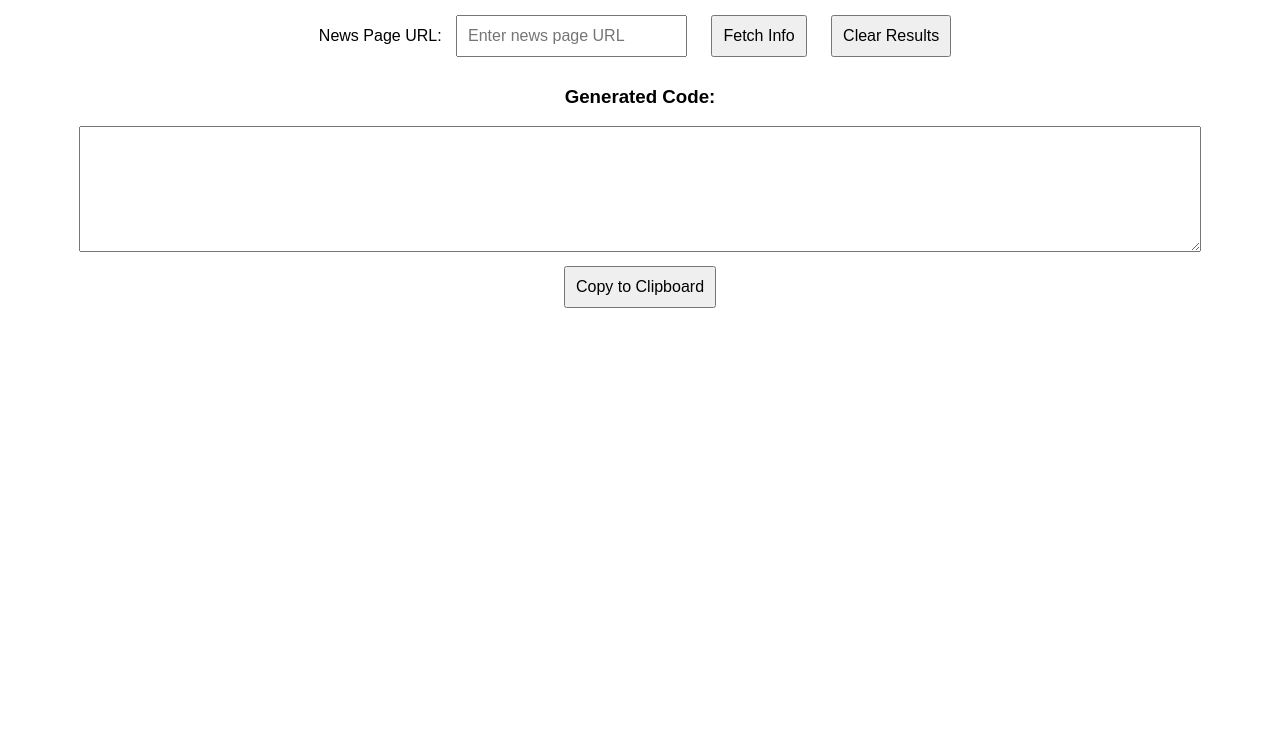
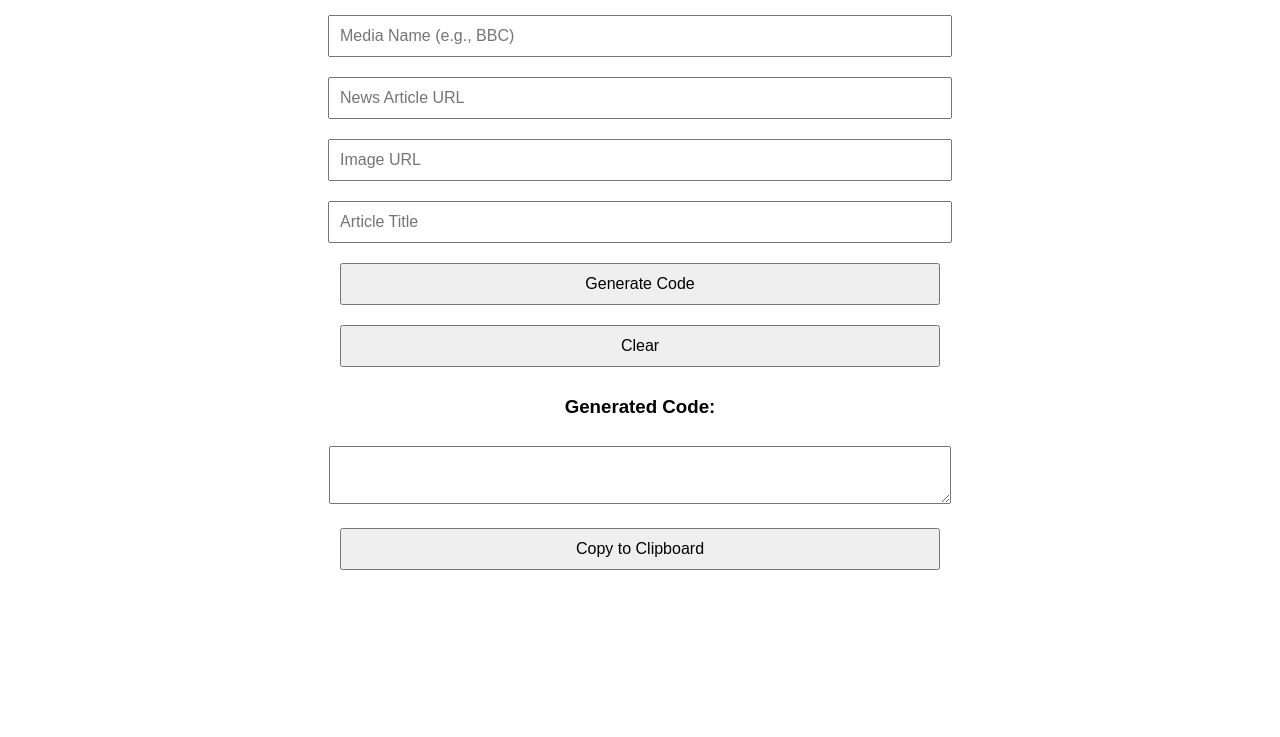
Before and after one commit to Coolheart4u/newscodecreator2, a plain HTML site: page index.html in a window 1280 px wide. Shown: the part 63-800 px from the top of the page. Drawn offline with Linux system fonts and the light colour scheme.

Commit message:
Update index.html

```diff
--- a/index.html
+++ b/index.html
@@ -1,79 +1,109 @@
 <!DOCTYPE html>
 <html lang="en">
 <head>
-    <meta charset="UTF-8">
-    <meta name="viewport" content="width=device-width, initial-scale=1.0">
-    <title>News Extractor & Code Generator</title>
+  <meta charset="UTF-8" />
+  <meta name="viewport" content="width=device-width, initial-scale=1.0"/>
+  <title>News Box Builder</title>
   <style>
-        body { font-family: Arial, sans-serif; text-align: center; margin: 20px; }
-        input, button { margin: 10px; padding: 10px; font-size: 16px; }
-        textarea { width: 90%; height: 120px; font-size: 14px; }
-        .pub-box { border: 1px solid #ccc; padding: 15px; margin-top: 20px; text-align: left; }
-        .pub-box img { max-width: 100%; height: auto; }
+    body {
+      font-family: Arial, sans-serif;
+      text-align: center;
+      margin: 20px;
+    }
+    input, textarea, button {
+      margin: 10px;
+      padding: 10px;
+      font-size: 16px;
+      width: 90%;
+      max-width: 600px;
+    }
+    .pub-box {
+      border: 1px solid #ccc;
+      padding: 15px;
+      margin-top: 20px;
+      text-align: left;
+      max-width: 600px;
+      margin-left: auto;
+      margin-right: auto;
+    }
+    .pub-box img {
+      max-width: 100%;
+      height: auto;
+    }
+    #livePreview {
+      margin-top: 30px;
+    }
   </style>
 </head>
 <body>
 
-    <h2>News Extractor & Code Generator</h2>
+  <h2>Manual News Box Generator</h2>
 
-    <label>News Page URL:</label>
-    <input type="text" id="newsUrl" placeholder="Enter news page URL">
-    <button onclick="fetchNewsInfo()">Fetch Info</button>
-    <button onclick="clearResults()">Clear Results</button>
+  <input type="text" id="mediaName" placeholder="Media Name (e.g., BBC)" oninput="updateLivePreview()">
+  <input type="text" id="newsUrl" placeholder="News Article URL" oninput="updateLivePreview()">
+  <input type="text" id="imageUrl" placeholder="Image URL" oninput="updateLivePreview()">
+  <input type="text" id="title" placeholder="Article Title" oninput="updateLivePreview()">
+
+  <button onclick="generateBox()">Generate Code</button>
+  <button onclick="clearResults()">Clear</button>
 
   <h3>Generated Code:</h3>
   <textarea id="generatedCode" readonly></textarea>
   <br>
   <button onclick="copyToClipboard()">Copy to Clipboard</button>
 
-    <div id="preview"></div>
+  <div id="livePreview"></div>
 
   <script>
-        async function fetchNewsInfo() {
+    function updateLivePreview() {
+      const media = document.getElementById("mediaName").value.trim();
       const url = document.getElementById("newsUrl").value.trim();
-            if (!url) {
-                alert("Please enter a valid news URL!");
+      const img = document.getElementById("imageUrl").value.trim();
+      const title = document.getElementById("title").value.trim();
+
+      const today = new Date();
+      const formattedDate = `${today.getDate()} ${today.toLocaleString('en-GB', { month: 'long' })} ${today.getFullYear()}`;
+
+      if (media && url && img && title) {
+        document.getElementById("livePreview").innerHTML = `
+          <div class="pub-box">
+            <p>${media}</p>
+            <a href="${url}" target="_blank">
+              <img src="${img}" alt="News Image">
+              <p>${title}</p>
+              <p>Uploaded: ${formattedDate}</p>
+            </a>
+          </div>`;
+      } else {
+        document.getElementById("livePreview").innerHTML = "";
+      }
+    }
+
+    function generateBox() {
+      const media = document.getElementById("mediaName").value.trim();
+      const url = document.getElementById("newsUrl").value.trim();
+      const img = document.getElementById("imageUrl").value.trim();
+      const title = document.getElementById("title").value.trim();
+
+      if (!media || !url || !img || !title) {
+        alert("Please fill out all fields.");
         return;
       }
-
-            try {
-                const response = await fetch(`https://api.allorigins.hexlet.app/get?disableCache=true&url=${encodeURIComponent(url)}`);
-                if (!response.ok) throw new Error("Network response was not ok");
-
-                const result = await response.json();
-                const pageContent = result.contents;
-
-                const mediaName = new URL(url).hostname.replace("www.", "");
-
-                // Extract <title>
-                const titleMatch = pageContent.match(/<title.*?>(.*?)<\/title>/i);
-                const title = titleMatch ? titleMatch[1] : "Title Not Found";
-
-                // Extract og:image from meta tag
-                let imgUrl = "Image Not Found";
-                const ogImageMatch = pageContent.match(/<meta[^>]+property=["']og:image["'][^>]+content=["']([^"']+)["']/i);
-                if (ogImageMatch) imgUrl = ogImageMatch[1];
 
       const today = new Date();
       const formattedDate = `${today.getDate()} ${today.toLocaleString('en-GB', { month: 'long' })} ${today.getFullYear()}`;
 
       const generatedHTML = `
       <div class="pub-box">
-                    <p>${mediaName}</p>
+          <p>${media}</p>
           <a href="${url}" target="_blank">
-                        <img src="${imgUrl}" alt="News Image">
+              <img src="${img}" alt="News Image">
               <p>${title}</p>
               <p>Uploaded: ${formattedDate}</p>
           </a>
       </div>`;
 
       document.getElementById("generatedCode").value = generatedHTML;
-                document.getElementById("preview").innerHTML = generatedHTML;
-
-            } catch (error) {
-                alert("Error fetching the news page. Try another URL or check console.");
-                console.error("Fetch failed:", error);
-            }
     }
 
     function copyToClipboard() {
@@ -84,9 +114,12 @@
     }
 
     function clearResults() {
+      document.getElementById("mediaName").value = "";
       document.getElementById("newsUrl").value = "";
+      document.getElementById("imageUrl").value = "";
+      document.getElementById("title").value = "";
       document.getElementById("generatedCode").value = "";
-            document.getElementById("preview").innerHTML = "";
+      document.getElementById("livePreview").innerHTML = "";
     }
   </script>
 
```
Lines whose indentation alone changed are shown as unchanged.
